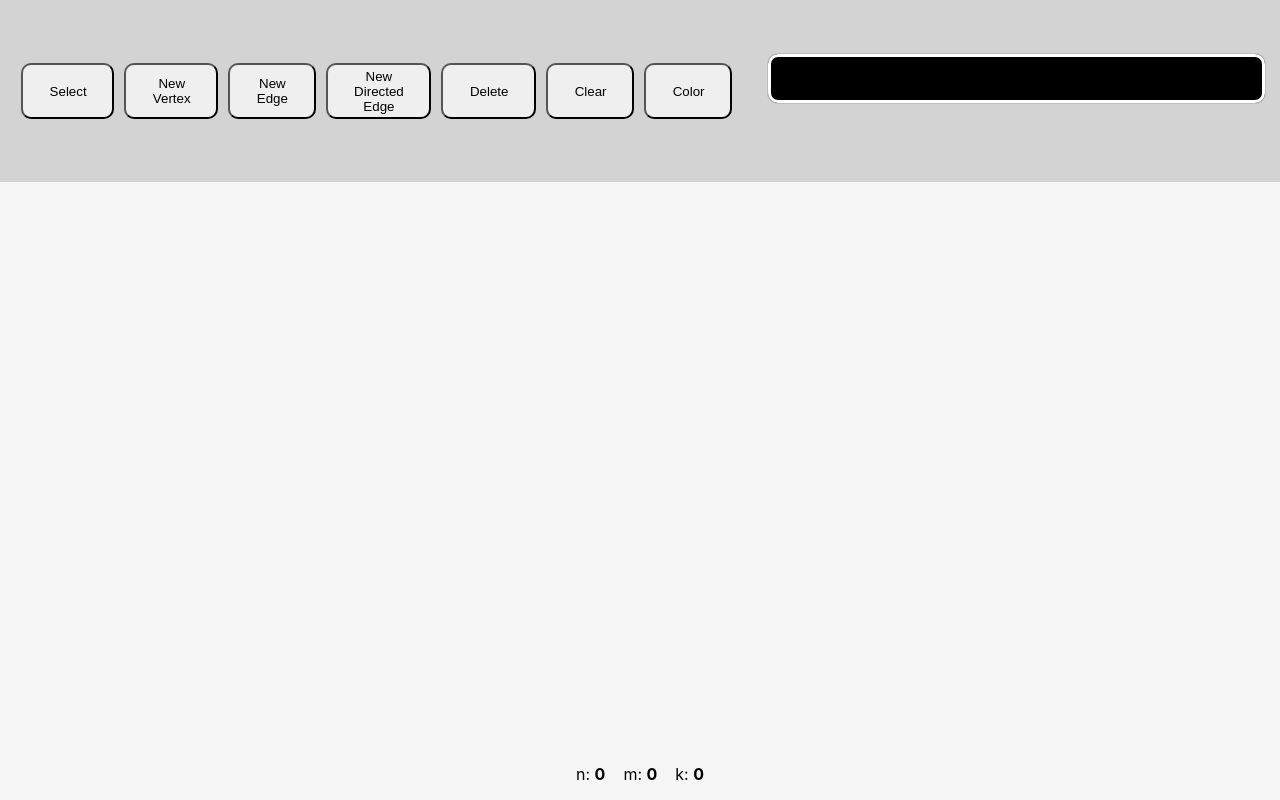
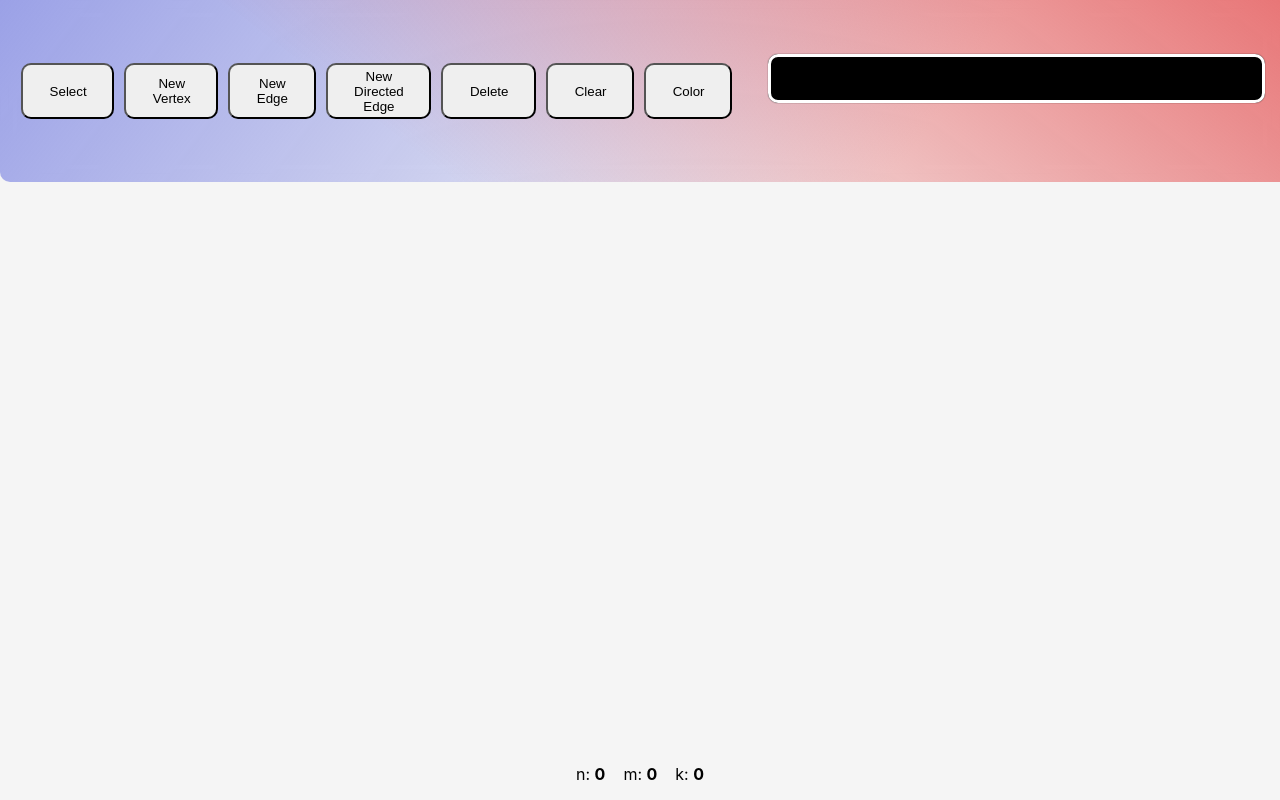
Before and after one commit to mfoot123/Graph-Theory-Sketchpad, a React (Create React App) app in the folder graphtheorysketchpad/: page / in a window 1280 px wide. Built offline with nearby package versions, Linux system fonts and the light colour scheme.

Commit message:
added a gradient at the top

```diff
--- a/graphtheorysketchpad/src/SideBar.css
+++ b/graphtheorysketchpad/src/SideBar.css
@@ -4,11 +4,15 @@
     justify-content: center; /* Center the items horizontally */
     align-items: center; /* Center the items vertically */
     height: 150px; /* Adjust to 'auto' for dynamic height based on content */
-    width: 100%;
-    background: lightgray;
+    width: 100%; /* Updated to 100% */
+    background: linear-gradient(217deg, rgba(230, 100, 101, 0.9), rgba(230, 100, 101, 0) 70.71%),
+                linear-gradient(127deg, rgba(145, 152, 229, 0.9), rgba(145, 152, 229, 0) 70.71%);
     border-width: 2px;
     border-right-style: solid;
-    border-right-color: solid;
+    border-right-color: white; /* Updated to white */
     padding: 1rem;
     flex-shrink: 0;
-  }
+    backdrop-filter: blur(10px); /* Adjust the blur strength as needed */
+    border-bottom-left-radius: 10px; /* Adjust the radius as needed */
+    border-bottom-right-radius: 10px; /* Adjust the radius as needed */
+}
```
